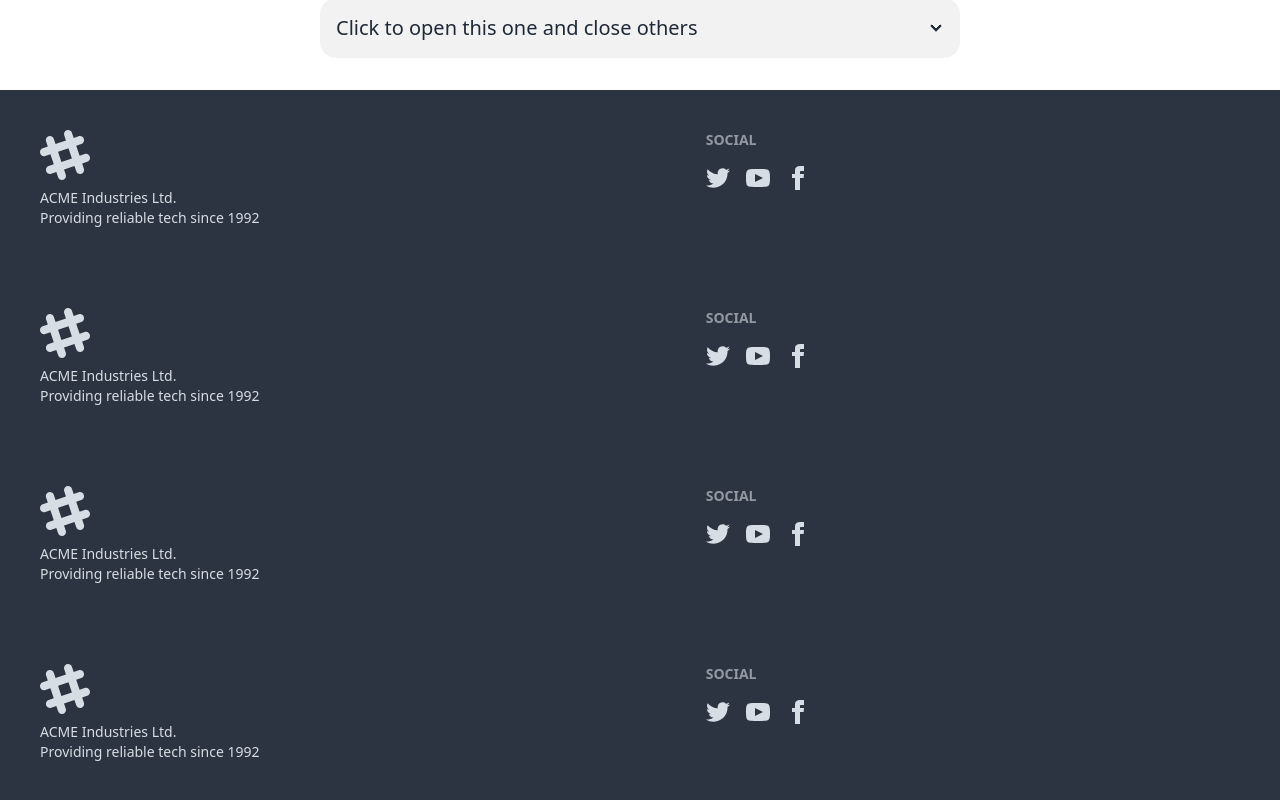
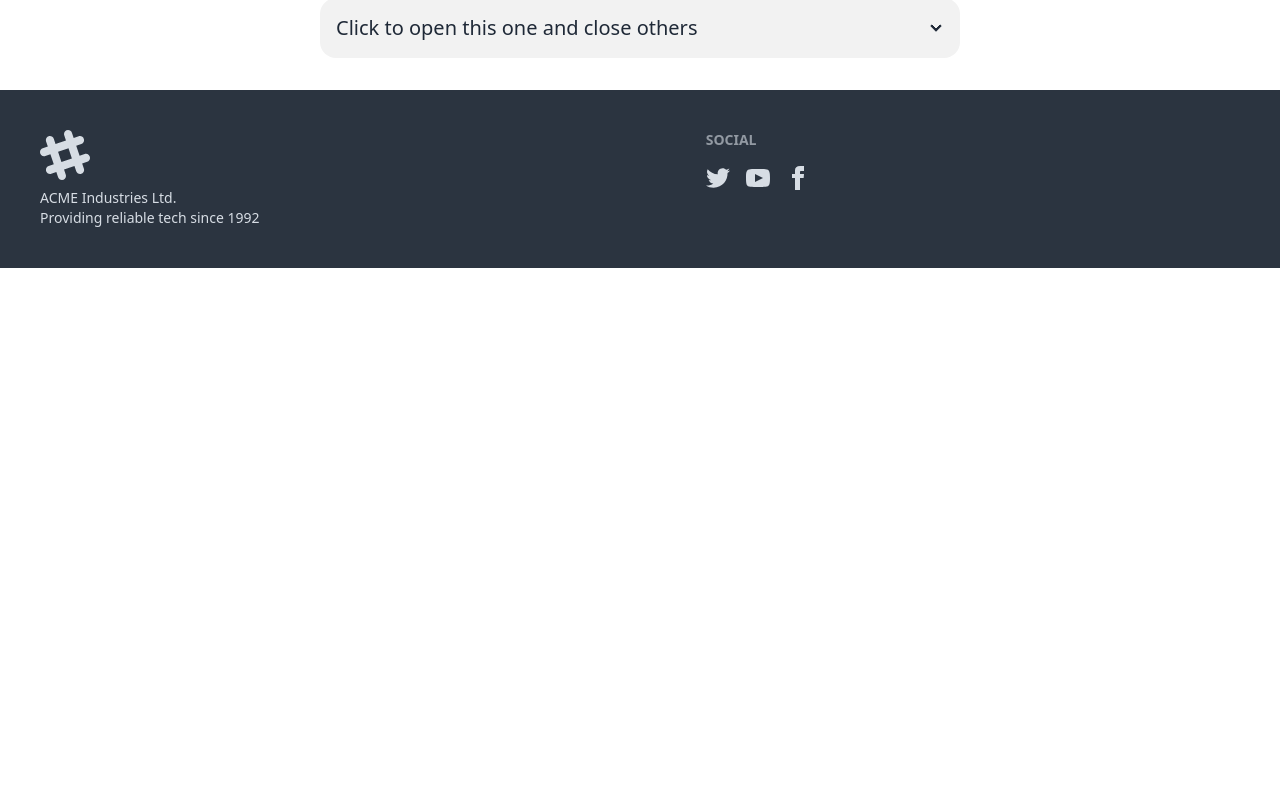
Before and after one commit to shohelrana2002/Gadget_Shop, a React (Vite) app: page / in a window 1280 px wide. Shown: the part 2030-2830 px from the top of the page. After the commit the page ends 2298 px from the top, so only its background shows below. Built offline with nearby package versions, Linux system fonts and the light colour scheme; no server answers.

Commit message:
Add ro bMain Layout stion

```diff
--- a/src/Layout/MainLayout.jsx
+++ b/src/Layout/MainLayout.jsx
@@ -10,9 +10,6 @@ const MainLayout = () => {
         <Outlet></Outlet>
       </div>
       <Footer></Footer>
-      <Footer></Footer>
-      <Footer></Footer>
-      <Footer></Footer>
     </div>
   );
 };
```
